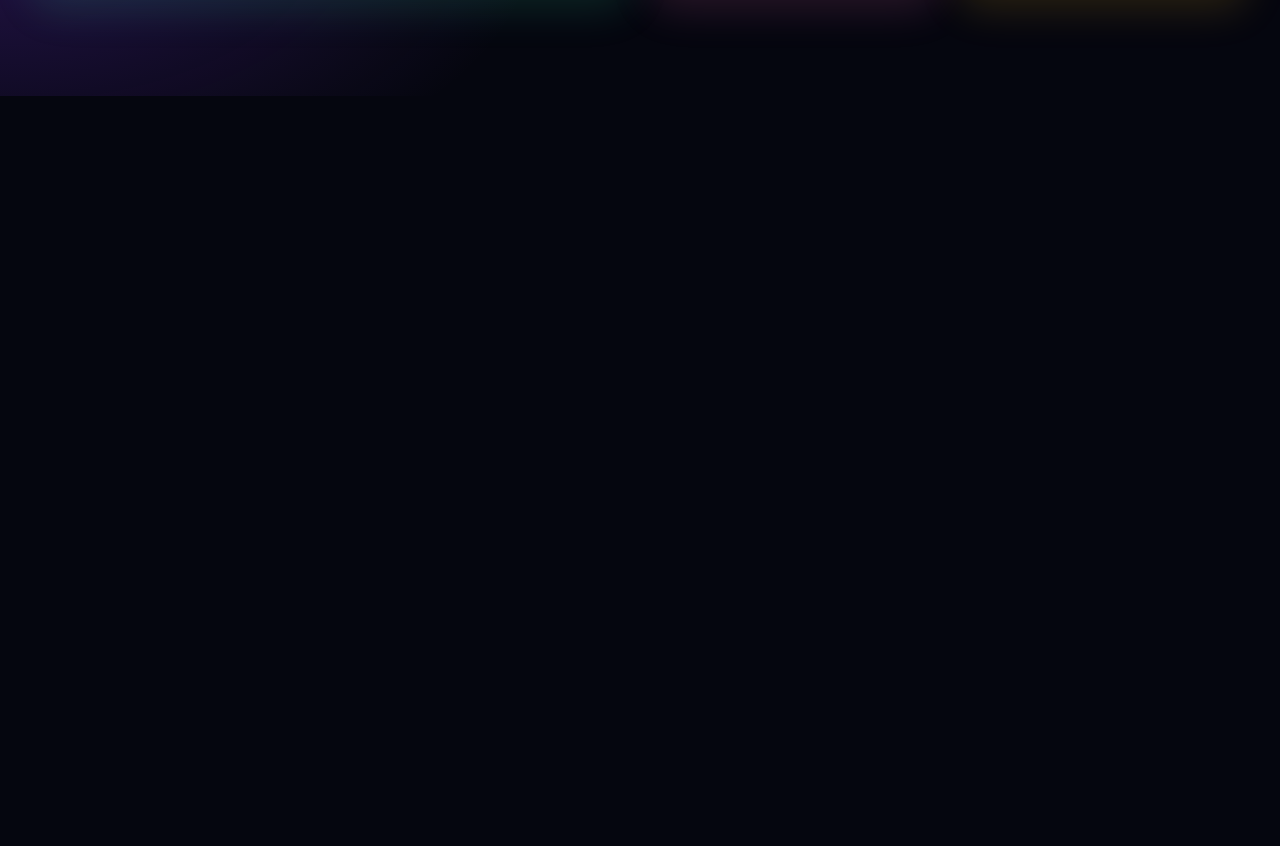
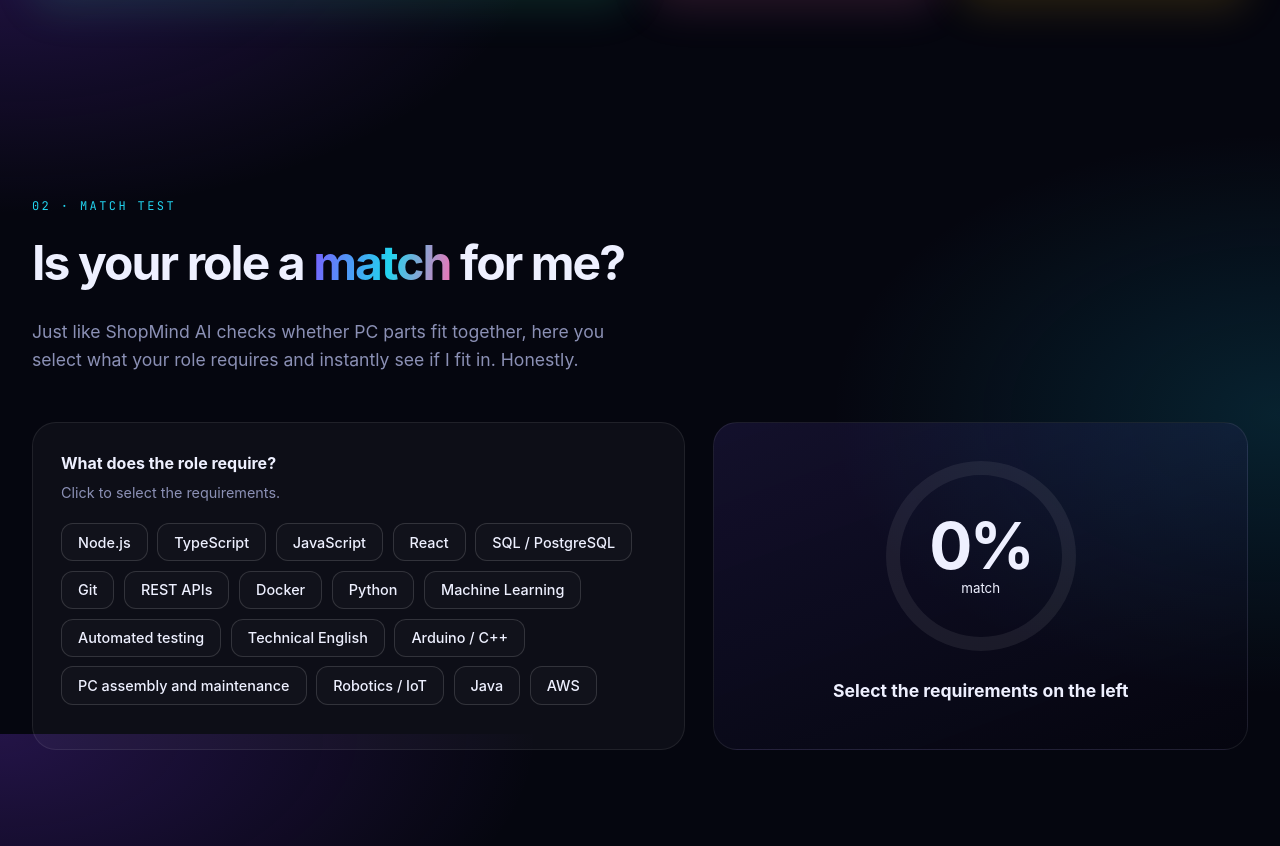
Before and after one commit to LucasEmanoel0/portfolio, a React (Vite) app in the folder FrontEnd/: page / in a window 1280 px wide. Shown: the part 1666-2512 px from the top of the page. Before the commit the page ends 1762 px from the top, so only its background shows below. Built offline with nearby package versions, Linux system fonts and the light colour scheme.

Commit message:
feat: cria teste de compatibilidade com cálculo e veredito

```diff
--- a/FrontEnd/src/App.tsx
+++ b/FrontEnd/src/App.tsx
@@ -3,6 +3,7 @@ import type {Language} from './i18n/translations'
 import { Header } from './components/Header/Header'
 import { Hero } from './components/Hero/Hero'
 import { About } from './components/About/About'
+import { Match } from './components/Match/Match'
 
 
 function App() {
@@ -12,6 +13,7 @@ function App() {
     <Header language={language} onLanguageChange={setLanguage}></Header>
    <Hero language={language}></Hero>
    <About language={language} />
+   <Match language={language}></Match>
 
    </>
 
--- /dev/null
+++ b/FrontEnd/src/components/Match/Match.module.css
@@ -0,0 +1,153 @@
+.container {
+  padding: 6rem 2rem;
+}
+
+.eyebrow {
+  font-family: var(--mono);
+  font-size: 0.75rem;
+  letter-spacing: 0.2em;
+  color: var(--cyan);
+}
+
+.title {
+  font-size: 3rem;
+  font-weight: 700;
+  letter-spacing: -0.04em;
+  margin-top: 0.5rem;
+}
+
+.lead {
+  color: var(--muted);
+  font-size: 1.1rem;
+  line-height: 1.6;
+  max-width: 36rem;
+  margin-top: 1rem;
+}
+/* as duas colunas */
+.match {
+  display: grid;
+  grid-template-columns: 1.1fr 0.9fr;
+  gap: 1.75rem;
+  margin-top: 3rem;
+}
+
+/* a caixa dos requisitos */
+.reqs {
+  border-radius: 1.5rem;
+  background: rgba(255, 255, 255, 0.035);
+  border: 1px solid var(--line);
+  padding: 1.75rem;
+}
+
+.reqs h3 {
+  font-size: 1rem;
+}
+
+.sub {
+  color: var(--muted);
+  font-size: 0.9rem;
+  margin: 0.25rem 0 1.2rem;
+}
+
+/* os botões lado a lado */
+.options {
+  display: flex;
+  flex-wrap: wrap;
+  gap: 0.6rem;
+}
+
+/* cada botão */
+.option {
+  padding: 0.6rem 1rem;
+  border-radius: 0.75rem;
+  border: 1px solid var(--line-2);
+  background: rgba(255, 255, 255, 0.02);
+  color: var(--text);
+  font-family: inherit;
+  font-size: 0.9rem;
+  font-weight: 500;
+  cursor: pointer;
+  transition: border-color 0.2s, background 0.2s;
+}
+
+.option:hover {
+  border-color: rgba(255, 255, 255, 0.3);
+}
+.on {
+  background: rgba(124, 92, 255, 0.18);
+  border-color: var(--violet);
+  box-shadow: 0 0 24px rgba(124, 92, 255, 0.25);
+}
+.result {
+  border-radius: 1.5rem;
+  border: 1px solid var(--line);
+  background: linear-gradient(160deg, rgba(124, 92, 255, 0.12), rgba(5, 6, 15, 0.4));
+  padding: 1.75rem;
+  display: flex;
+  flex-direction: column;
+  align-items: center;
+  text-align: center;
+}
+
+.percent {
+  font-size: 4rem;
+  letter-spacing: -0.04em;
+  line-height: 1;
+}
+
+.verdict {
+  font-weight: 700;
+  font-size: 1.1rem;
+  margin: 1rem 0;
+}
+
+.list {
+  list-style: none;
+  width: 100%;
+  text-align: left;
+  font-size: 0.9rem;
+}
+
+.list li {
+  display: flex;
+  justify-content: space-between;
+  padding: 0.45rem 0;
+  border-bottom: 1px dashed var(--line);
+}
+
+.ok       { color: var(--green); }
+.learning { color: #fbbf24; }
+.no       { color: #f87171; }
+
+.gauge {
+  position: relative;
+  width: 210px;
+  height: 210px;
+}
+
+.gauge svg {
+  transform: rotate(-90deg);
+}
+
+.gauge circle {
+  fill: none;
+  stroke-width: 14;
+}
+
+.track {
+  stroke: rgba(255, 255, 255, 0.07);
+}
+
+.fill {
+  stroke: var(--violet);
+  stroke-linecap: round;
+  transition: stroke-dashoffset 0.8s ease;
+}
+
+.value {
+  position: absolute;
+  inset: 0;
+  display: grid;
+  place-content: center;
+  text-align: center;
+}
--- /dev/null
+++ b/FrontEnd/src/components/Match/Match.tsx
@@ -0,0 +1,114 @@
+import { useState } from 'react'
+import { translations, type Language } from '../../i18n/translations'
+
+import Styles from "./Match.module.css"
+
+
+type MatchProps = {
+    language : Language
+}
+
+export function Match({language}: MatchProps){
+
+    const [selected, setSelect] = useState<number[]>([])
+    const t = translations[language].match
+
+
+    function toggle(index:number){
+        if(selected.includes(index)){
+            setSelect(selected.filter((item)=>item !== index))
+        }else{
+            setSelect([...selected,index])
+        }
+
+    }
+    const chosen = t.requirements.filter((_, index) => selected.includes(index))
+
+
+    let points = 0
+chosen.forEach((requirement) => {
+  if (requirement.level === 'ok') points += 1
+  if (requirement.level === 'learning') points += 0.5
+})
+
+const percent = chosen.length === 0 ? 0 : Math.round((points / chosen.length) * 100)
+
+
+function getVerdict() {
+  if (chosen.length === 0) return t.verdictEmpty
+  if (percent >= 85) return t.verdictHigh
+  if (percent >= 60) return t.verdictMid
+  return t.verdictLow
+}
+const levelText = {
+  ok: t.levelOk,
+  learning: t.levelLearning,
+  no: t.levelNo,
+}
+
+
+    return (
+
+        <section id='match' className={Styles.container}>
+            <span className={Styles.eyebrow}>{t.eyebrow}</span>
+            <h2 className={Styles.title}>
+                {t.title} <span className='gradient-text'>{t.titleHighlight}</span> {t.titleEnd}
+            </h2>
+            <p className={Styles.lead}>{t.lead}</p>
+
+            <div className={Styles.match}>
+  <div className={Styles.reqs}>
+    <h3>{t.reqsTitle}</h3>
+    <p className={Styles.sub}>{t.reqsSubtitle}</p>
+
+    <div className={Styles.options}>
+      {t.requirements.map((requirement,index)=>(
+        <button key={requirement.name} className={
+  selected.includes(index)
+    ? Styles.option + ' ' + Styles.on
+    : Styles.option
+} onClick={()=>toggle(index)}>{requirement.name}</button>
+      ))}
+    </div>
+  </div>
+
+  <div className={Styles.result}>
+    <div className={Styles.gauge}>
+  <svg width="210" height="210">
+    <circle className={Styles.track} cx="105" cy="105" r="88" />
+    <circle
+      className={Styles.fill}
+      cx="105"
+      cy="105"
+      r="88"
+      strokeDasharray={553}
+      strokeDashoffset={553 - (553 * percent) / 100}
+    />
+  </svg>
+  <div className={Styles.value}>
+    <b className={Styles.percent}>{percent}%</b>
+    <small>{t.compatible}</small>
+  </div>
+</div>
+    <p className={Styles.verdict}>{getVerdict()}</p>
+
+<ul className={Styles.list}>
+  {chosen.map((requirement) => (
+    <li key={requirement.name}>
+      <span>{requirement.name}</span>
+      <span className={Styles[requirement.level]}>
+        {levelText[requirement.level as 'ok' | 'learning' | 'no']}
+      </span>
+    </li>
+  ))}
+</ul>
+  </div>
+</div>
+
+
+
+        </section>
+    )
+
+
+}
--- a/FrontEnd/src/i18n/translations.ts
+++ b/FrontEnd/src/i18n/translations.ts
@@ -43,6 +43,42 @@ export const translations = {
   education: 'Engenharia da Computação',
   educationDetail: 'Previsão: 2028',
 },
+match: {
+  eyebrow: '02 · TESTE DE COMPATIBILIDADE',
+  title: 'Sua vaga é',
+  titleHighlight: 'compatível',
+  titleEnd: 'comigo?',
+  lead: 'Assim como no ShopMind AI eu verifico se as peças de um PC combinam, aqui você marca o que a sua vaga pede e vê na hora se eu me encaixo. Com honestidade.',
+  reqsTitle: 'O que a vaga pede?',
+  reqsSubtitle: 'Clique para marcar os requisitos.',
+  compatible: 'compatível',
+  verdictEmpty: 'Marque os requisitos ao lado',
+  verdictHigh: '🚀 Encaixe perfeito! Vamos conversar?',
+  verdictMid: '⚡ Boa compatibilidade, e aprendo rápido.',
+  verdictLow: '🔧 Algumas peças ainda em upgrade.',
+  levelOk: '✓ domino',
+  levelLearning: '◐ aprendendo',
+  levelNo: '✗ ainda não',
+  requirements: [
+    { name: 'Node.js', level: 'ok' },
+    { name: 'TypeScript', level: 'ok' },
+    { name: 'JavaScript', level: 'ok' },
+    { name: 'React', level: 'ok' },
+    { name: 'SQL / PostgreSQL', level: 'ok' },
+    { name: 'Git', level: 'ok' },
+    { name: 'APIs REST', level: 'ok' },
+    { name: 'Docker', level: 'learning' },
+    { name: 'Python', level: 'learning' },
+    { name: 'Machine Learning', level: 'learning' },
+    { name: 'Testes automatizados', level: 'learning' },
+    { name: 'Inglês técnico', level: 'learning' },
+    { name: 'Arduino / C++', level: 'ok' },
+    { name: 'Montagem e manutenção de PCs', level: 'ok' },
+    { name: 'Robótica / IoT', level: 'ok' },
+    { name: 'Java', level: 'no' },
+    { name: 'AWS', level: 'no' },
+  ],
+},
   },
   en: {
     header: {
@@ -86,5 +122,41 @@ export const translations = {
   education: 'Computer Engineer',
   educationDetail: 'Expected: 2029',
 },
+match: {
+  eyebrow: '02 · MATCH TEST',
+  title: 'Is your role a',
+  titleHighlight: 'match',
+  titleEnd: 'for me?',
+  lead: 'Just like ShopMind AI checks whether PC parts fit together, here you select what your role requires and instantly see if I fit in. Honestly.',
+  reqsTitle: 'What does the role require?',
+  reqsSubtitle: 'Click to select the requirements.',
+  compatible: 'match',
+  verdictEmpty: 'Select the requirements on the left',
+  verdictHigh: "🚀 Perfect fit! Let's talk?",
+  verdictMid: '⚡ Good match, and I learn fast.',
+  verdictLow: '🔧 Some parts still being upgraded.',
+  levelOk: '✓ proficient',
+  levelLearning: '◐ learning',
+  levelNo: '✗ not yet',
+  requirements: [
+    { name: 'Node.js', level: 'ok' },
+    { name: 'TypeScript', level: 'ok' },
+    { name: 'JavaScript', level: 'ok' },
+    { name: 'React', level: 'ok' },
+    { name: 'SQL / PostgreSQL', level: 'ok' },
+    { name: 'Git', level: 'ok' },
+    { name: 'REST APIs', level: 'ok' },
+    { name: 'Docker', level: 'learning' },
+    { name: 'Python', level: 'learning' },
+    { name: 'Machine Learning', level: 'learning' },
+    { name: 'Automated testing', level: 'learning' },
+    { name: 'Technical English', level: 'learning' },
+    { name: 'Arduino / C++', level: 'ok' },
+    { name: 'PC assembly and maintenance', level: 'ok' },
+    { name: 'Robotics / IoT', level: 'ok' },
+    { name: 'Java', level: 'no' },
+    { name: 'AWS', level: 'no' },
+  ],
+},
   },
 }
```
